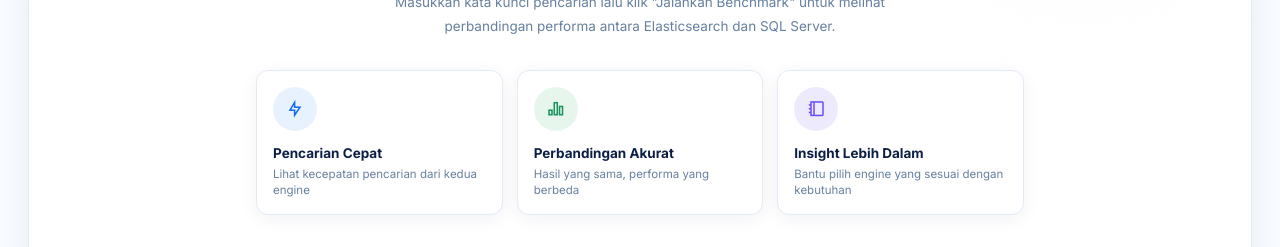
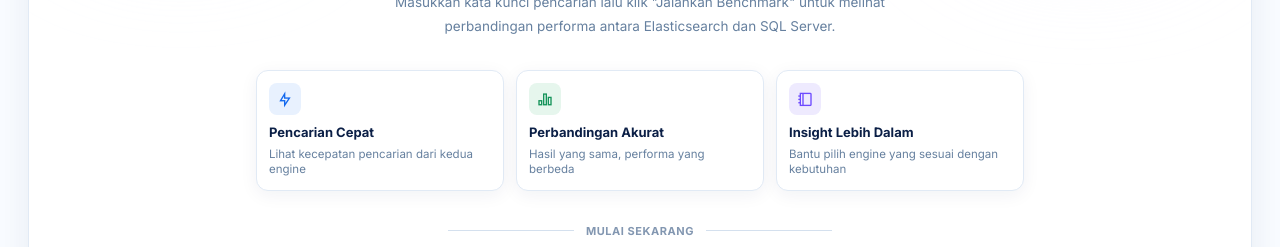
Before and after one commit to adityapratamaf/fe-enterprise-search-engine, a React (Vite) app: page /benchmark in a window 1280 px wide. Shown: the part 705-952 px from the top of the page. Built offline with nearby package versions, Linux system fonts and the light colour scheme; no server answers.

Commit message:
fix(benchmark): adjust styling and layout of BenchmarkEmptyState component for improved readability

```diff
--- a/src/features/benchmark/components/BenchmarkEmptyState.tsx
+++ b/src/features/benchmark/components/BenchmarkEmptyState.tsx
@@ -40,16 +40,16 @@
           perbandingan performa antara Elasticsearch dan SQL Server.
         </p>
 
-        <ul className="mx-auto mt-8 grid max-w-3xl gap-3.5 text-left sm:grid-cols-3">
+        <ul className="mx-auto mt-8 grid max-w-3xl gap-3 text-left sm:grid-cols-3">
           {BENCHMARK_FEATURES.map((feature) => (
             <li
               key={feature.title}
-              className="rounded-xl border border-line-200 bg-white p-4 shadow-soft"
+              className="rounded-xl border border-line-200 bg-white p-3 shadow-soft"
             >
-              <span className={`grid h-11 w-11 place-items-center rounded-full ${feature.tone}`}>
-                <Icon name={feature.icon} className="text-lg" />
+              <span className={`grid h-8 w-8 place-items-center rounded-lg ${feature.tone}`}>
+                <Icon name={feature.icon} className="text-base" />
               </span>
-              <h3 className="mt-3 text-[13.5px] font-bold text-ink-900">{feature.title}</h3>
+              <h3 className="mt-2 text-[13px] font-bold text-ink-900">{feature.title}</h3>
               <p className="mt-1 text-[11.5px] leading-[1.35] text-ink-500">{feature.body}</p>
             </li>
           ))}
```
